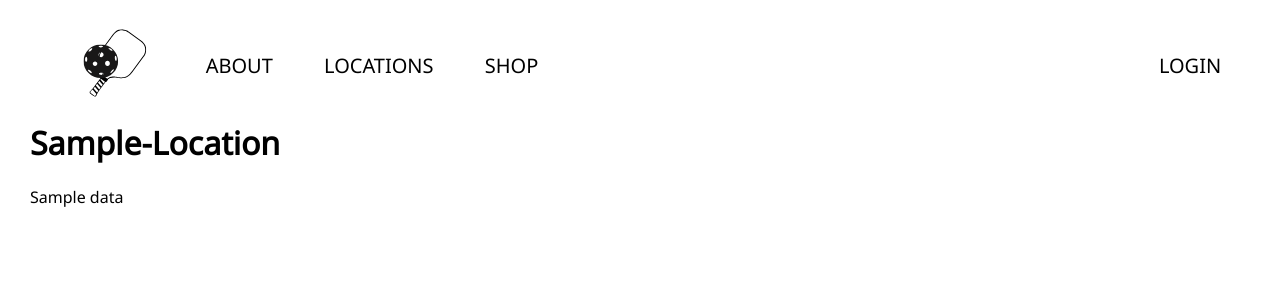
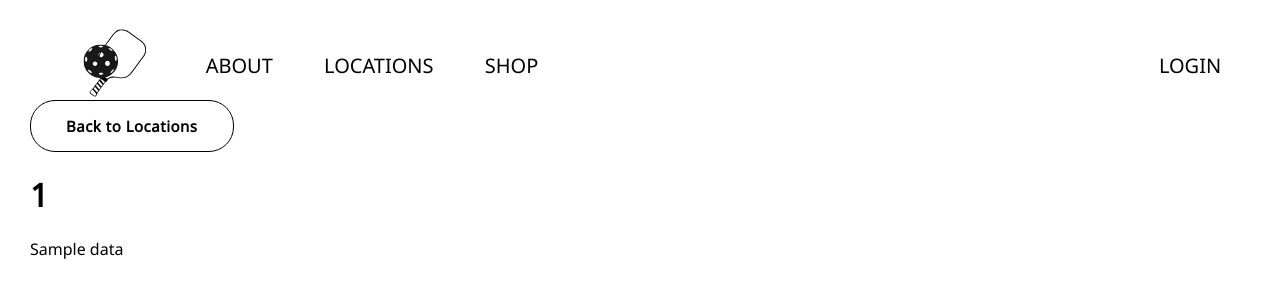
Before and after one commit to jacksonkalmbach/ipw, a React (Create React App) app: page /locations/1 in a window 1280 px wide. Shown: the top 300 px of the page. Built offline with nearby package versions, Linux system fonts and the light colour scheme.

Commit message:
add back button to route back to locations main page from location details page

```diff
--- a/src/components/location-details/location-details.component.jsx
+++ b/src/components/location-details/location-details.component.jsx
@@ -1,14 +1,22 @@
 import React from "react";
+import { useParams } from "react-router-dom";
+import Button from "../button/button.component";
 
 import './location-details.styles.scss';
 
-const LocationDetails = ({ location }) => {
+const LocationDetails = () => {
 
-  console.log('render details...')
+  const {location} = useParams();
+  const locationName = location.replace(/-/g, ' '); // Replace all hyphens with spaces
+
 
   return (
     <>
-      <h1>{location}</h1>
+      <Button
+        to='/locations'
+        buttonType="inverted"
+      >Back to Locations</Button>
+      <h1>{locationName}</h1>
       <p>Sample data</p>
     </>
   )
--- a/src/routes/locations/locations.component.jsx
+++ b/src/routes/locations/locations.component.jsx
@@ -10,7 +10,7 @@ const Locations = () => {
   return(
     <Routes>
       <Route path="/" index element={<LocationsList/>} />
-      <Route path=":location" element={<LocationDetails location='Sample-Location'/>} />
+      <Route path=":location" element={<LocationDetails/>} />
     </Routes>
   )
 }
```
